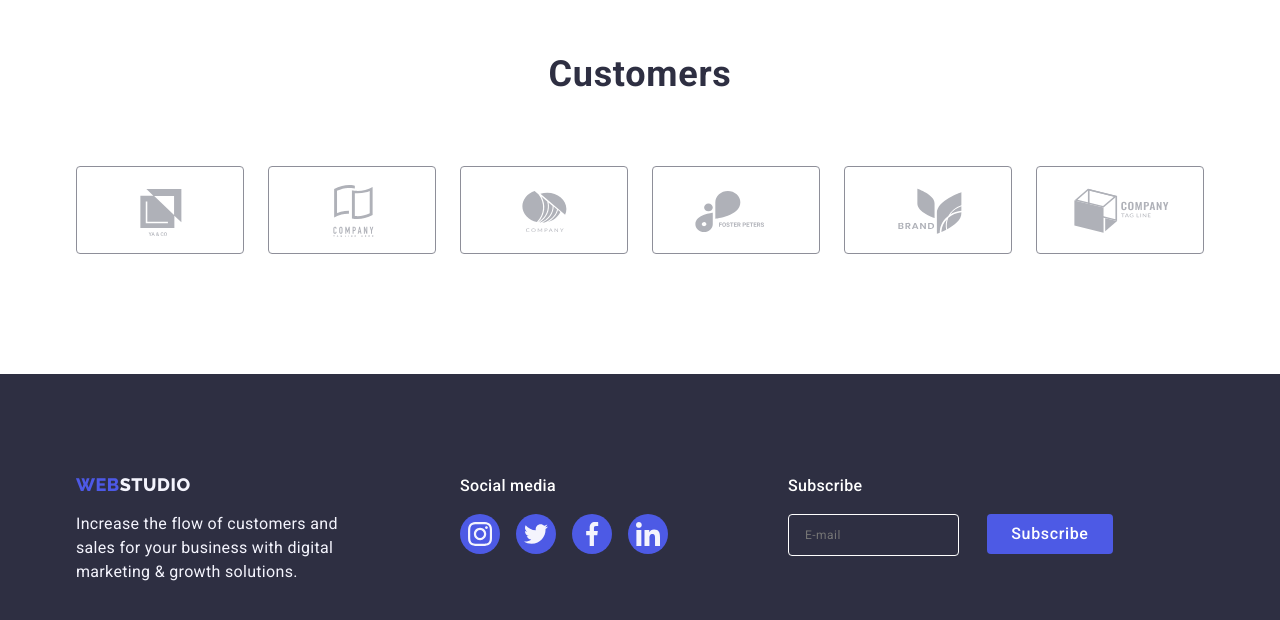
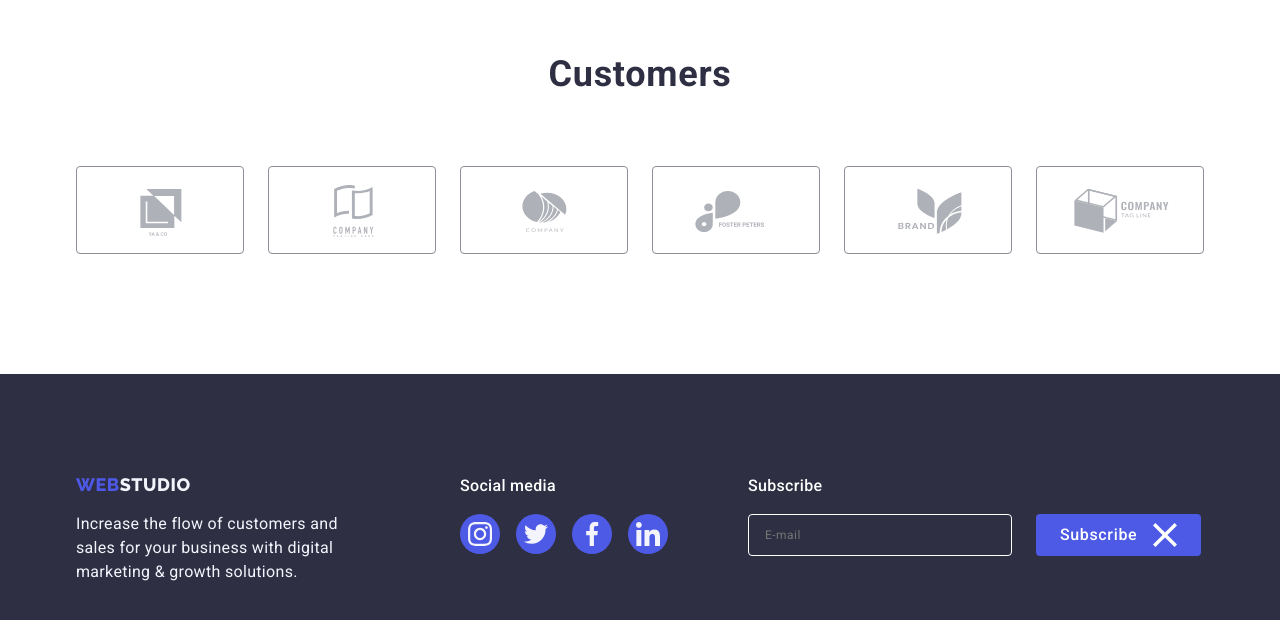
Before and after one commit to luzhnyak/goit-markup-hw-06, a plain HTML site: page index.html in a window 1280 px wide. Shown: the part 2538-3158 px from the top of the page. Drawn offline with nearby package versions, Linux system fonts and the light colour scheme.

Commit message:
update subscribe

```diff
--- a/css/styles.css
+++ b/css/styles.css
@@ -559,13 +559,20 @@ img {
 .footer-container {
   display: flex;
   align-items: baseline;
-  gap: 120px;
 }
 
 .footer-section {
   background-color: var(--dark-color);
   padding-top: 100px;
   padding-bottom: 100px;
+}
+
+.footer-left-side {
+  margin-right: 120px;
+}
+
+.footer-center {
+  margin-right: 80px;
 }
 
 .footer-text {
@@ -611,6 +618,7 @@ img {
 }
 
 .subscribe-email {
+  width: 264px;
   margin-right: 24px;
   padding: 8px 16px;
   font-family: 'Roboto';
@@ -624,8 +632,14 @@ img {
   border-radius: 4px;
 }
 
+.subscribe-wrapper {
+  display: flex;
+}
+
 .subscribe-btn {
-  /* display: block; */
+  display: flex;
+  align-items: center;
+  gap: 16px;
   padding: 8px 24px;
   font-family: 'Roboto';
   font-weight: 500;
@@ -636,6 +650,10 @@ img {
   background: #4d5ae5;
   border: 0;
   border-radius: 4px;
+}
+
+.subscribe-btn-icon {
+  fill: currentColor;
 }
 
 /* ======================= /Footer section ========================== */
--- a/index.html
+++ b/index.html
@@ -405,7 +405,7 @@
           </p>
         </div>
 
-        <div class="footer-center-side">
+        <div class="footer-center">
           <p class="footer-social-title">Social media</p>
           <ul class="social-list list">
             <li class="social-item">
@@ -439,8 +439,9 @@
           </ul>
         </div>
         <div class="footer-right-side">
-          <form class="subscribe-form" action="">
-            <label class="subscribe-label footer-social-title" for="email"> Subscribe </label>
+          <form class="subscribe-form" action="" name="subscribe" autocomplete="off">
+            <label class="subscribe-label footer-social-title" for="email">Subscribe</label>
+            <div class="subscribe-wrapper">
               <input
                 class="subscribe-email"
                 name="email"
@@ -448,7 +449,13 @@
                 type="email"
                 placeholder="E-mail"
               />
-            <button class="subscribe-btn" type="submit">Subscribe</button>
+              <button class="subscribe-btn" type="submit">
+                Subscribe
+                <svg class="subscribe-btn-icon" width="24" height="24">
+                  <use href="./images/icon.svg#icon-close"></use>
+                </svg>
+              </button>
+            </div>
           </form>
         </div>
       </div>
@@ -463,7 +470,7 @@
         </button>
 
         <p class="form-title">Leave your contacts and we will call you back</p>
-        <form class="form" action="">
+        <form class="form" action="" name="form" autocomplete="off">
           <div class="filed-wrapper">
             <label class="form-label" for="name">Name</label>
             <input class="form-input" type="text" name="name" id="name" />
```
Lines whose indentation alone changed are shown as unchanged.
